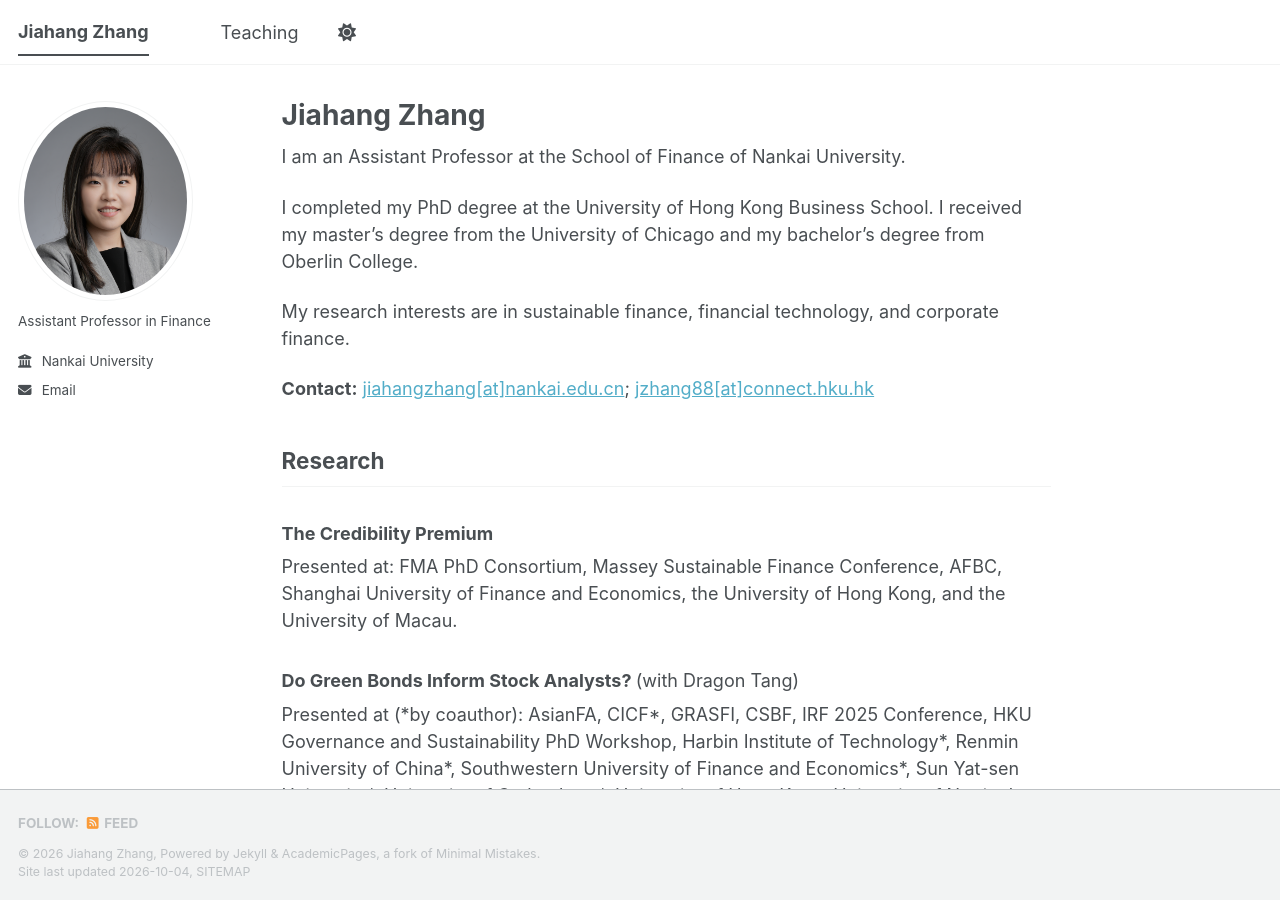
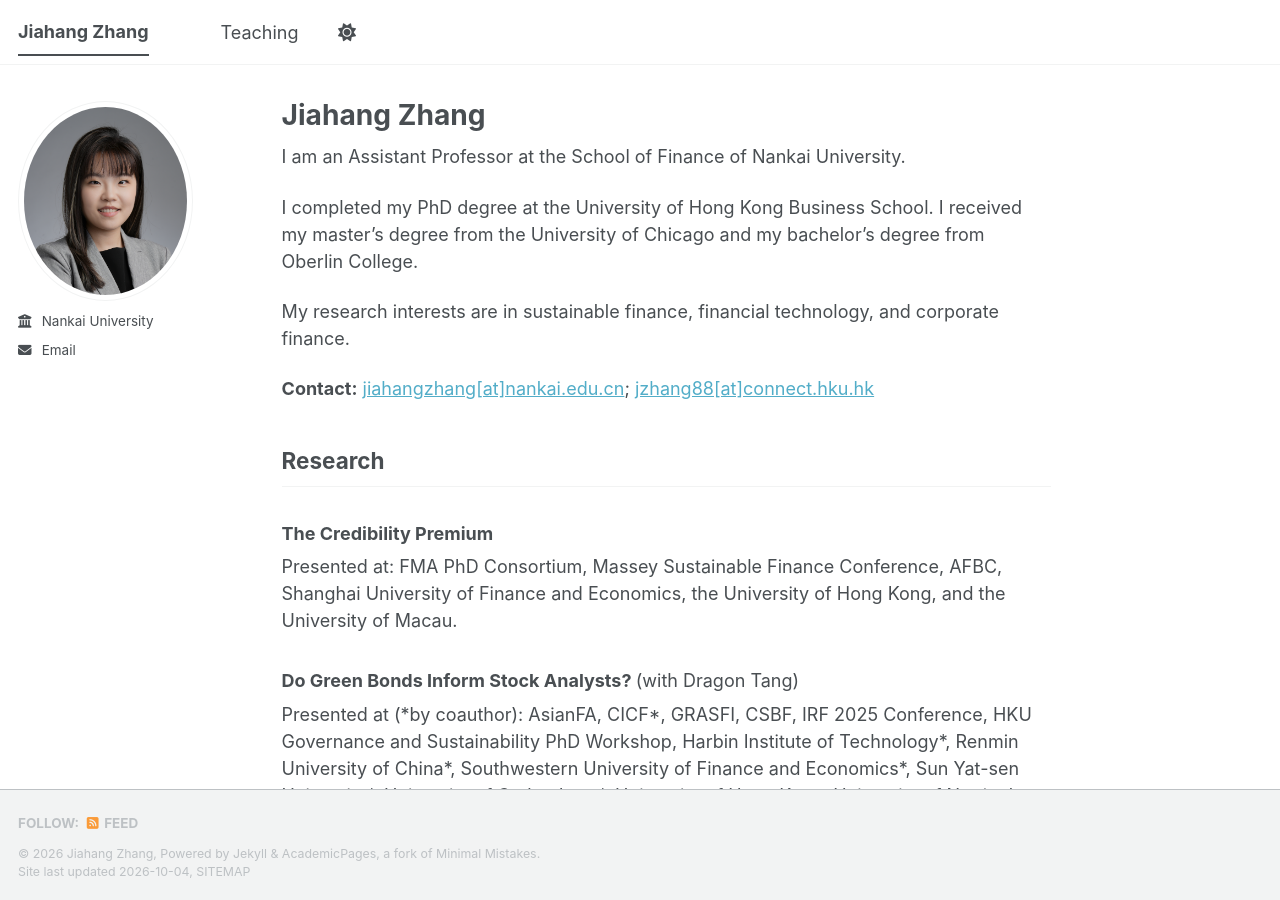
Before and after one commit to joannazhang88/joannazhang88.github.io, a Jekyll site: the page built from _pages/about.md, in a window 1280 px wide and 900 px high. Built offline with Jekyll 4.4.1, drawn with Linux system fonts in a browser that asks for light colours; a style sheet for code colours, icons or effects is not loaded.

Commit message:
Update _config.yml

```diff
--- a/_config.yml
+++ b/_config.yml
@@ -26,7 +26,7 @@ author:
   avatar           : "jiahang-profile.png"
   name             : #"Jiahang Zhang"
   pronouns         : # example: "she/her"
-  bio              : "Assistant Professor in Finance"
+  bio              : #"Assistant Professor in Finance"
   #location         : "Hong Kong"
   employer         : "Nankai University"
   uri              : # URL
```
